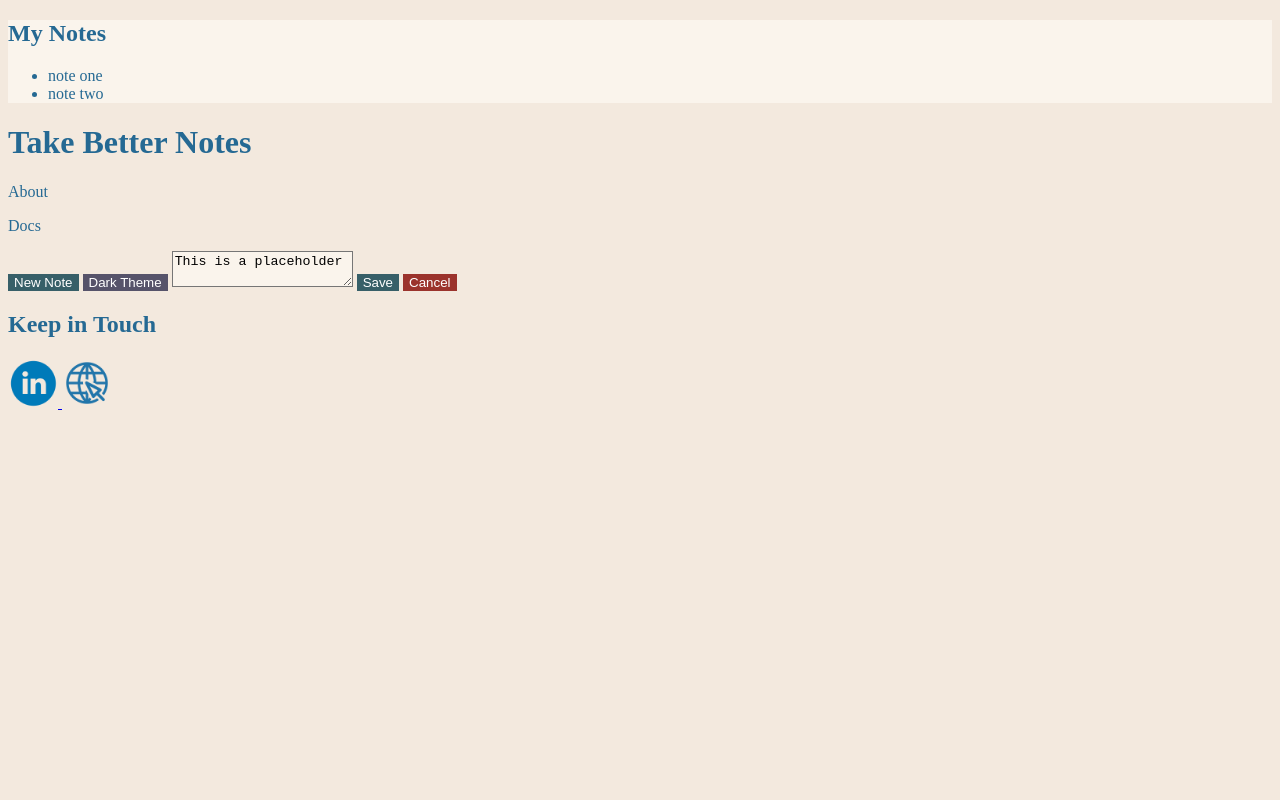
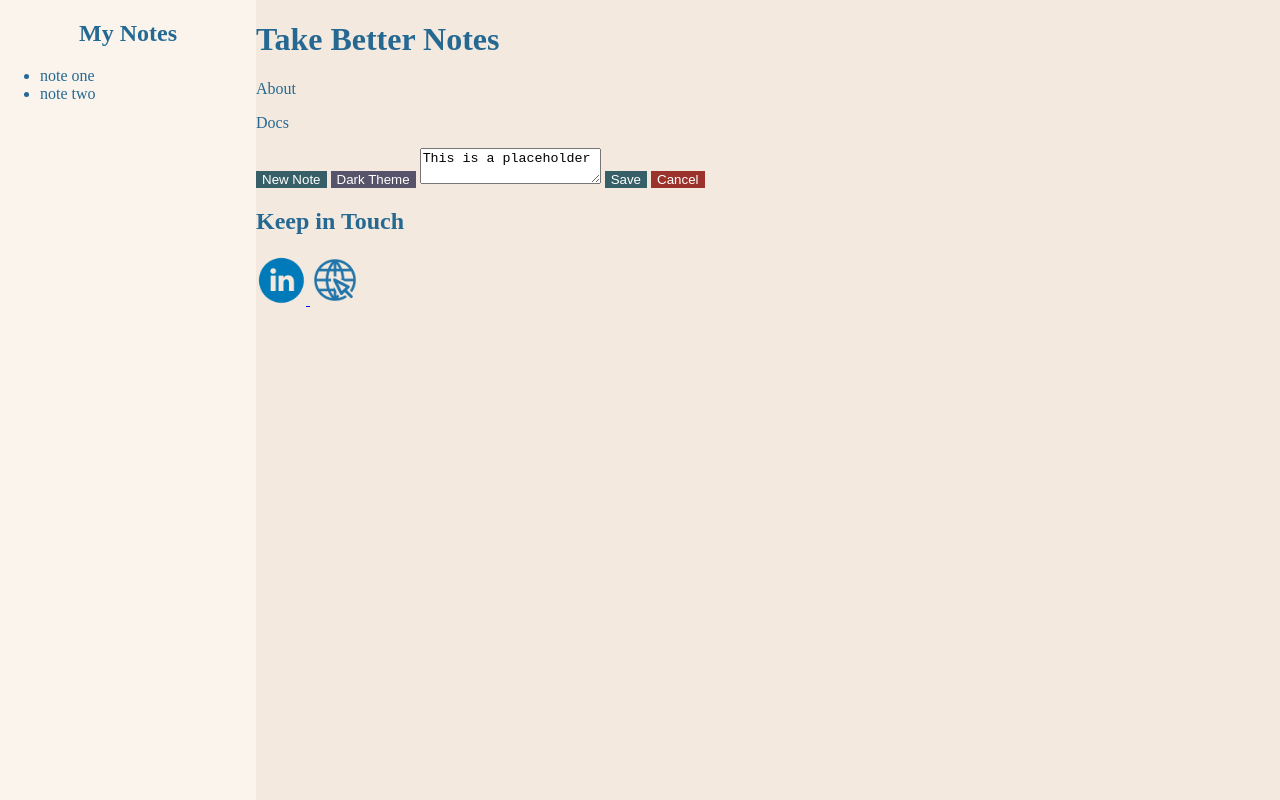
Before and after one commit to divinespacer/note-taking-website, a plain HTML site: page index.html in a window 1280 px wide. Drawn offline with Linux system fonts and the light colour scheme.

Commit message:
Formats the navbar onto the left side and justified onto the left of the webpage.

```diff
--- a/css/stylesheet.css
+++ b/css/stylesheet.css
@@ -1,6 +1,12 @@
+html {
+  background-color: red;
+}
 body {
   background-color: #f3e9de;
   color: #256993;
+  display: flex;
+  margin: 0;
+  height: 100vh;
 }
 
 button {
@@ -9,8 +15,13 @@ button {
   text-align: center;
   background-color: #375f68;
 }
-.notbody {
+nav {
+  flex-basis: auto;
+  width: 20vw;
   background-color: #faf4ec;
+}
+.mynotes {
+  text-align: center;
 }
 .theme {
   background-color: #56536a;
--- a/index.html
+++ b/index.html
@@ -10,8 +10,8 @@
 </head>
 
 <body>
-    <nav class="notbody">
-        <header>
+    <nav>
+        <header class="mynotes">
             <h1>My Notes</h1>
         </header>
         <ul>
@@ -19,6 +19,7 @@
             <li>note two</li>
         </ul>
     </nav>
+    <div>
         <main>
             <h1>
                 Take Better Notes
@@ -43,6 +44,7 @@
                 <img src="logos/internet.webp" alt="Internet Logo" width="50" height="50">
             </a>
         </footer>
+    </div>
 </body>
 
 </html>
```
Lines whose indentation alone changed are shown as unchanged.
